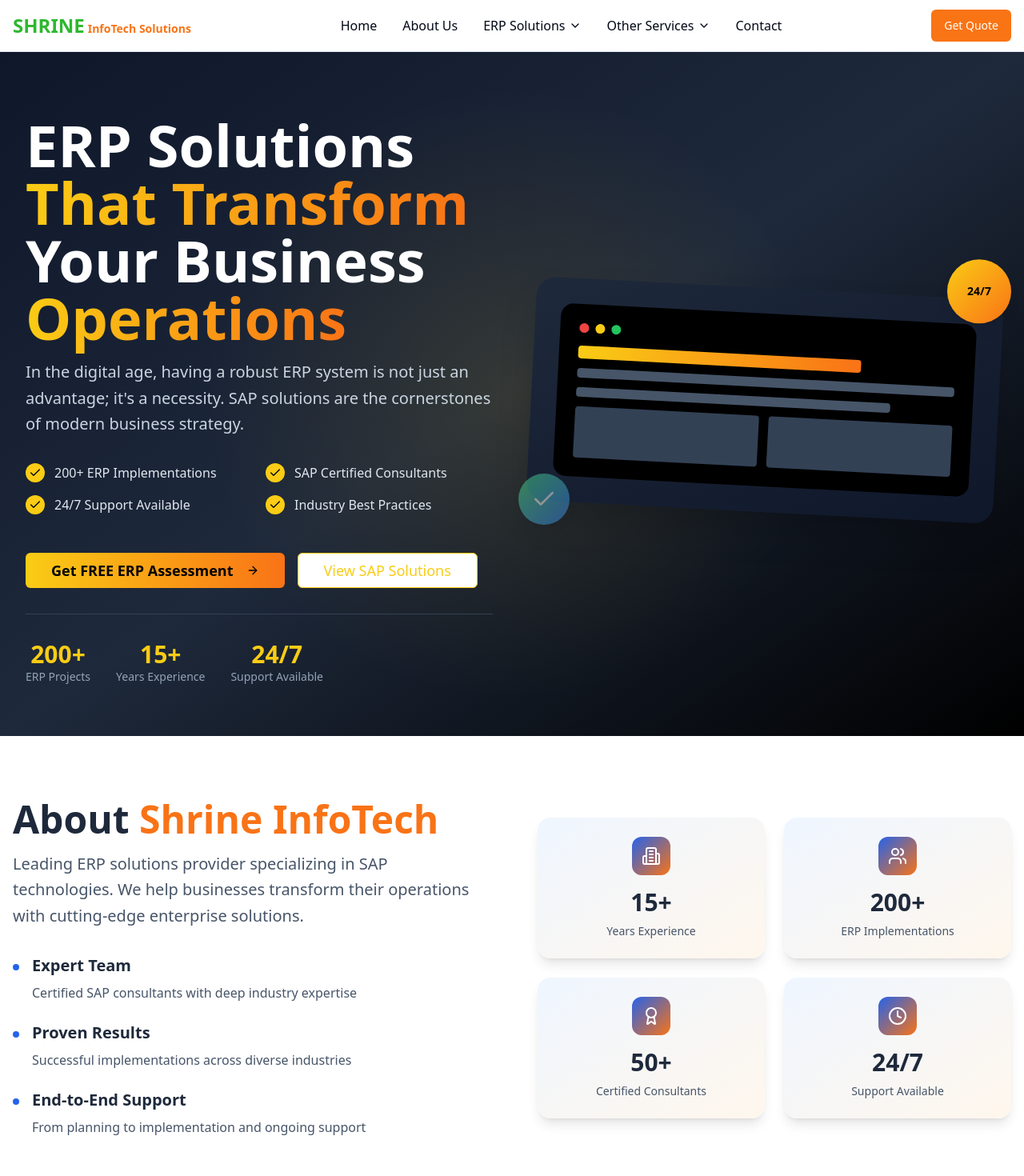
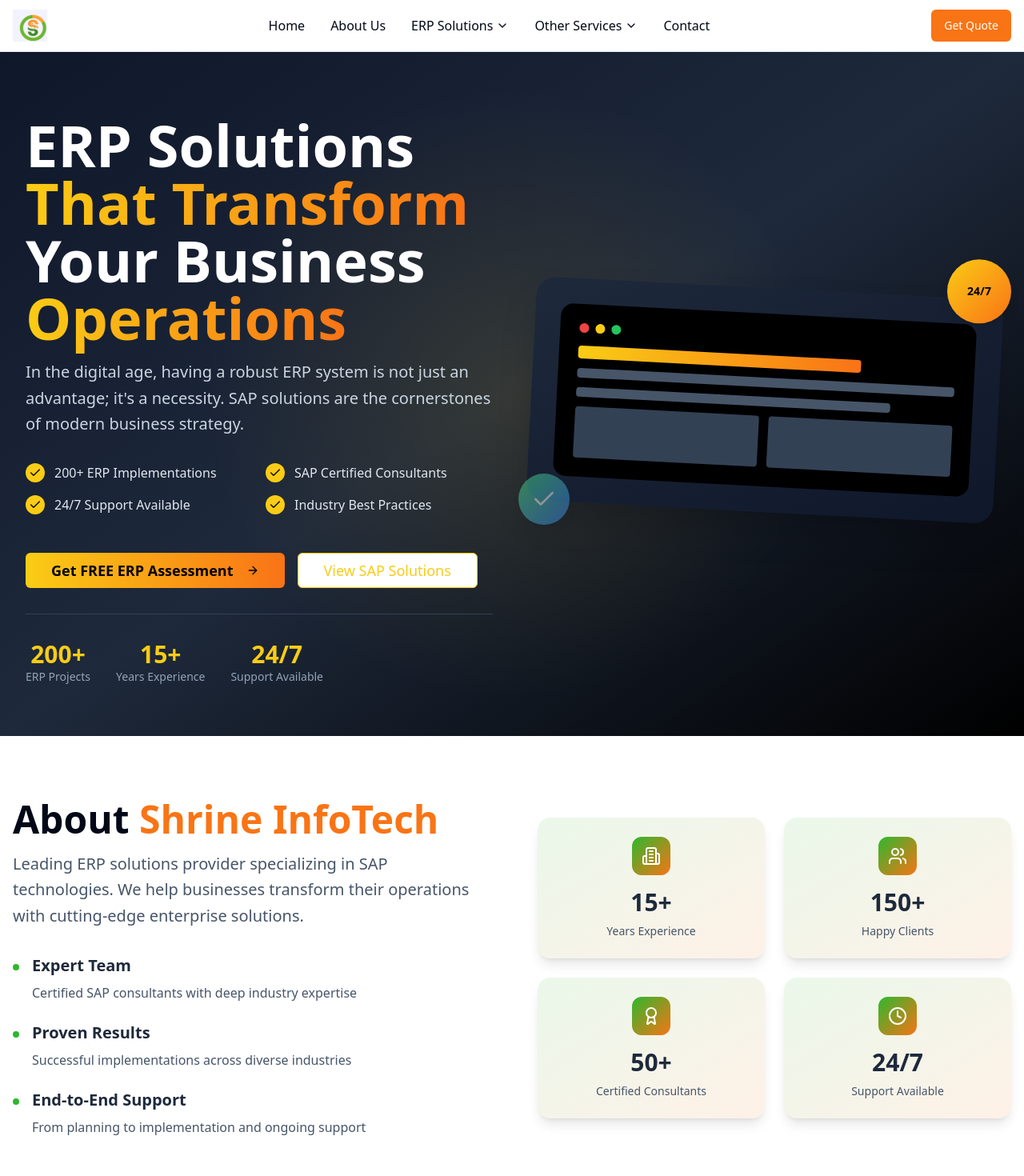
Before and after one commit to Charannnn0/shrineinfotechsample, a React (Vite) app: page / in a window 1280 px wide. Shown: the top 1470 px of the page at 80% size. Built offline with nearby package versions, Linux system fonts and the light colour scheme.

Commit message:
Replace text with logo and update colors
Replaced the text with the logo in the top left corner of the page and removed the "200+ ERP projects" part. Also changed the color of the icons in the about section to match the logo colors.

```diff
--- a/src/components/About.tsx
+++ b/src/components/About.tsx
@@ -3,7 +3,7 @@ import { Building2, Users, Award, Clock } from "lucide-react";
 const About = () => {
   const stats = [
     { icon: Building2, value: "15+", label: "Years Experience" },
-    { icon: Users, value: "200+", label: "ERP Implementations" },
+    { icon: Users, value: "150+", label: "Happy Clients" },
     { icon: Award, value: "50+", label: "Certified Consultants" },
     { icon: Clock, value: "24/7", label: "Support Available" }
   ];
@@ -14,8 +14,8 @@ const About = () => {
         <div className="grid lg:grid-cols-2 gap-16 items-center">
           <div className="space-y-8">
             <div className="space-y-4">
-              <h2 className="text-4xl md:text-5xl font-bold text-slate-800">
-                About <span className="text-orange-500">Shrine InfoTech</span>
+              <h2 className="text-4xl md:text-5xl font-bold text-foreground">
+                About <span className="text-accent">Shrine InfoTech</span>
               </h2>
               <p className="text-xl text-slate-600 leading-relaxed">
                 Leading ERP solutions provider specializing in SAP technologies. We help businesses
@@ -25,7 +25,7 @@ const About = () => {
 
             <div className="space-y-6">
               <div className="flex items-start space-x-4">
-                <div className="w-2 h-2 bg-blue-600 rounded-full mt-3"></div>
+                <div className="w-2 h-2 bg-primary rounded-full mt-3"></div>
                 <div>
                   <h4 className="text-xl font-semibold text-slate-800 mb-2">Expert Team</h4>
                   <p className="text-slate-600">Certified SAP consultants with deep industry expertise</p>
@@ -33,7 +33,7 @@ const About = () => {
               </div>
 
               <div className="flex items-start space-x-4">
-                <div className="w-2 h-2 bg-blue-600 rounded-full mt-3"></div>
+                <div className="w-2 h-2 bg-primary rounded-full mt-3"></div>
                 <div>
                   <h4 className="text-xl font-semibold text-slate-800 mb-2">Proven Results</h4>
                   <p className="text-slate-600">Successful implementations across diverse industries</p>
@@ -41,7 +41,7 @@ const About = () => {
               </div>
 
               <div className="flex items-start space-x-4">
-                <div className="w-2 h-2 bg-blue-600 rounded-full mt-3"></div>
+                <div className="w-2 h-2 bg-primary rounded-full mt-3"></div>
                 <div>
                   <h4 className="text-xl font-semibold text-slate-800 mb-2">End-to-End Support</h4>
                   <p className="text-slate-600">From planning to implementation and ongoing support</p>
@@ -54,9 +54,9 @@ const About = () => {
             {stats.map((stat) => (
               <div
                 key={stat.label}
-                className="bg-gradient-to-br from-blue-50 to-orange-50 p-6 rounded-2xl text-center shadow-lg hover:shadow-xl transition-shadow duration-300"
+                className="bg-gradient-to-br from-primary/10 to-accent/10 p-6 rounded-2xl text-center shadow-lg hover:shadow-xl transition-shadow duration-300"
               >
-                <div className="inline-flex items-center justify-center w-12 h-12 bg-gradient-to-br from-blue-600 to-orange-500 rounded-xl mb-4">
+                <div className="inline-flex items-center justify-center w-12 h-12 bg-gradient-to-br from-primary to-accent rounded-xl mb-4">
                   <stat.icon className="h-6 w-6 text-white" />
                 </div>
                 <div className="text-3xl font-bold text-slate-800 mb-2">{stat.value}</div>
--- a/src/components/Header.tsx
+++ b/src/components/Header.tsx
@@ -28,9 +28,12 @@ const Header = () => {
         <div className="flex items-center justify-between h-16">
           {/* Logo */}
           <div className="flex items-center">
-            <Link to="/" className="text-2xl font-bold text-primary">
-              SHRINE
-              <span className="text-accent text-sm ml-1">InfoTech Solutions</span>
+            <Link to="/" className="flex items-center">
+              <img
+                src="/lovable-uploads/97bff0e4-ae44-4b0f-a017-ec66fea88a10.png"
+                alt="SHRINE InfoTech Solutions"
+                className="h-10 w-auto"
+              />
             </Link>
           </div>
 
```
Also changed, not shown: public/lovable-uploads/97bff0e4-ae44-4b0f-a017-ec66fea88a10.png (added).
